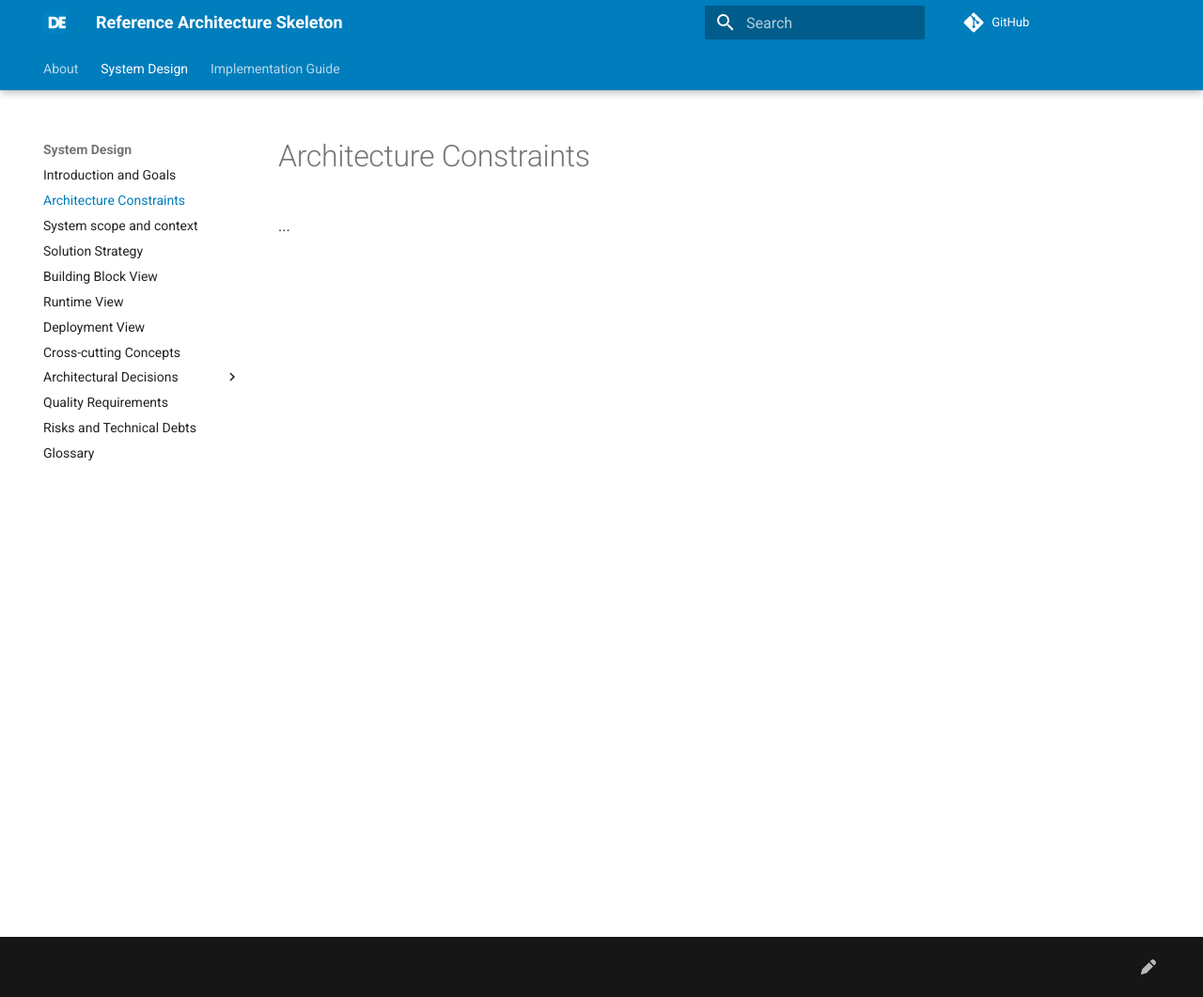
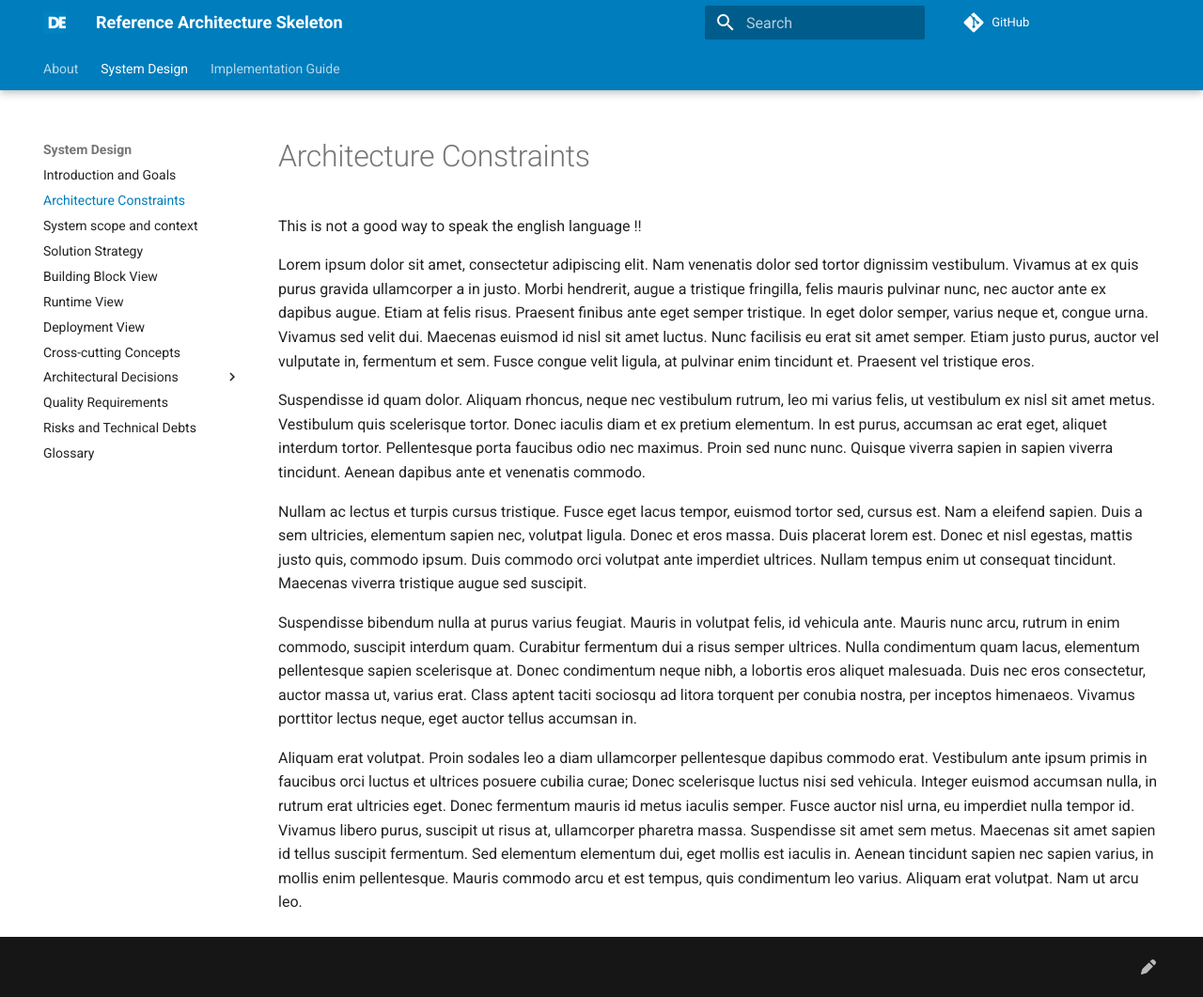
Before and after one commit to clap-demo/refarch-001, an MkDocs documentation site: the page built from docs/system-design/02_architecture_constraints.md, in a window 1280 px wide and 1061 px high. Shown: the whole window at 94% size. Built offline with MkDocs 1.6.1 and Material for MkDocs 9.7.7, drawn with Linux system fonts in a browser that asks for light colours; comment, search, counter and statistics services are not loaded; the version menu is left out.

Commit message:
docs(System Design): update 02_architecture_constraints

```diff
--- a/docs/system-design/02_architecture_constraints.md
+++ b/docs/system-design/02_architecture_constraints.md
@@ -1,4 +1,14 @@
 ---
 title: Architecture Constraints
 ---
-...
+T﻿his is not a good way to speak the english language !!
+
+Lorem ipsum dolor sit amet, consectetur adipiscing elit. Nam venenatis dolor sed tortor dignissim vestibulum. Vivamus at ex quis purus gravida ullamcorper a in justo. Morbi hendrerit, augue a tristique fringilla, felis mauris pulvinar nunc, nec auctor ante ex dapibus augue. Etiam at felis risus. Praesent finibus ante eget semper tristique. In eget dolor semper, varius neque et, congue urna. Vivamus sed velit dui. Maecenas euismod id nisl sit amet luctus. Nunc facilisis eu erat sit amet semper. Etiam justo purus, auctor vel vulputate in, fermentum et sem. Fusce congue velit ligula, at pulvinar enim tincidunt et. Praesent vel tristique eros.
+
+Suspendisse id quam dolor. Aliquam rhoncus, neque nec vestibulum rutrum, leo mi varius felis, ut vestibulum ex nisl sit amet metus. Vestibulum quis scelerisque tortor. Donec iaculis diam et ex pretium elementum. In est purus, accumsan ac erat eget, aliquet interdum tortor. Pellentesque porta faucibus odio nec maximus. Proin sed nunc nunc. Quisque viverra sapien in sapien viverra tincidunt. Aenean dapibus ante et venenatis commodo.
+
+Nullam ac lectus et turpis cursus tristique. Fusce eget lacus tempor, euismod tortor sed, cursus est. Nam a eleifend sapien. Duis a sem ultricies, elementum sapien nec, volutpat ligula. Donec et eros massa. Duis placerat lorem est. Donec et nisl egestas, mattis justo quis, commodo ipsum. Duis commodo orci volutpat ante imperdiet ultrices. Nullam tempus enim ut consequat tincidunt. Maecenas viverra tristique augue sed suscipit.
+
+Suspendisse bibendum nulla at purus varius feugiat. Mauris in volutpat felis, id vehicula ante. Mauris nunc arcu, rutrum in enim commodo, suscipit interdum quam. Curabitur fermentum dui a risus semper ultrices. Nulla condimentum quam lacus, elementum pellentesque sapien scelerisque at. Donec condimentum neque nibh, a lobortis eros aliquet malesuada. Duis nec eros consectetur, auctor massa ut, varius erat. Class aptent taciti sociosqu ad litora torquent per conubia nostra, per inceptos himenaeos. Vivamus porttitor lectus neque, eget auctor tellus accumsan in.
+
+Aliquam erat volutpat. Proin sodales leo a diam ullamcorper pellentesque dapibus commodo erat. Vestibulum ante ipsum primis in faucibus orci luctus et ultrices posuere cubilia curae; Donec scelerisque luctus nisi sed vehicula. Integer euismod accumsan nulla, in rutrum erat ultricies eget. Donec fermentum mauris id metus iaculis semper. Fusce auctor nisl urna, eu imperdiet nulla tempor id. Vivamus libero purus, suscipit ut risus at, ullamcorper pharetra massa. Suspendisse sit amet sem metus. Maecenas sit amet sapien id tellus suscipit fermentum. Sed elementum elementum dui, eget mollis est iaculis in. Aenean tincidunt sapien nec sapien varius, in mollis enim pellentesque. Mauris commodo arcu et est tempus, quis condimentum leo varius. Aliquam erat volutpat. Nam ut arcu leo.
```
